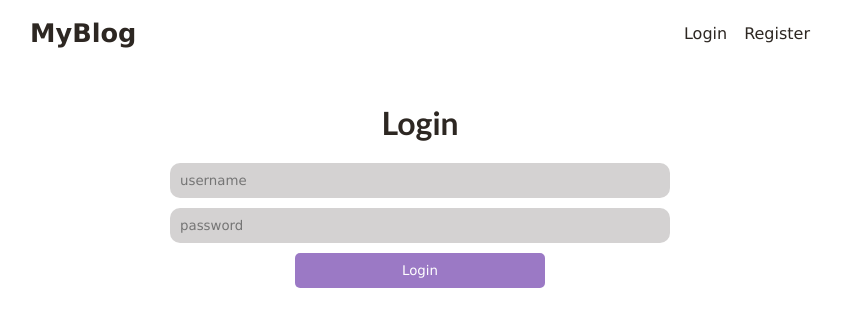
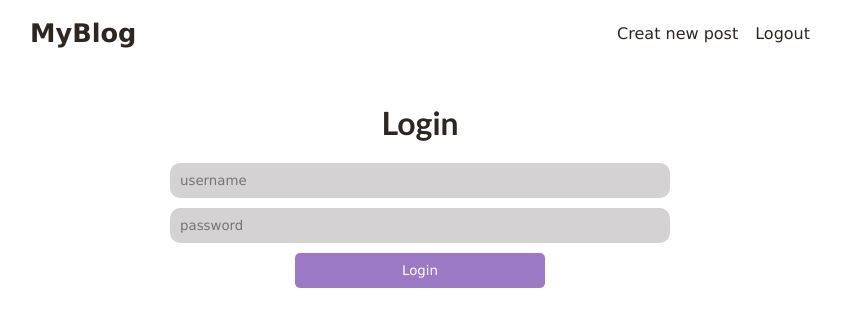
Before and after one commit to dahhou-ilyas/BlogHub, a React (Create React App) app in the folder front-end/: page /login in a window 1280 px wide. Shown: the top 326 px of the page, without its empty margins (220-1062 px from the left). Built offline with nearby package versions, Linux system fonts and the light colour scheme; no server answers.

Commit message:
useContext

```diff
--- a/front-end/src/App.js
+++ b/front-end/src/App.js
@@ -5,17 +5,21 @@ import Post from './compenant/Post';
 import Layout from './compenant/Layout';
 import Login from './compenant/Login';
 import Registre from './compenant/Registre';
-
+import {UserContextProvide} from './Usercontext'
 
 function App() {
   return (
-    <Routes>
+    <UserContextProvide>
+      <Routes>
       <Route path='/' element={<Layout/>}>
         <Route index element={<Post/>}/>
         <Route path={'/login'} element={<Login/>}/>
         <Route path={'/registre'} element={<Registre/>}/>
+        <Route/>
       </Route>
     </Routes>
+    </UserContextProvide>
+
   );
 }
 
--- /dev/null
+++ b/front-end/src/Usercontext.js
@@ -0,0 +1,14 @@
+import React, { useState,createContext } from 'react'
+
+
+
+export const Usercontext=createContext({});
+
+export function UserContextProvide({children}){
+    const [userInfo,setUserInfo]=useState({})
+    return (
+        <Usercontext.Provider value={{userInfo,setUserInfo}}>
+            {children}
+        </Usercontext.Provider>
+    );
+}
--- a/front-end/src/compenant/Header.js
+++ b/front-end/src/compenant/Header.js
@@ -1,15 +1,17 @@
-import React ,{ Component, useEffect, useState } from 'react'
+import React ,{ Component, useContext, useEffect, useState } from 'react'
 import {Link} from 'react-router-dom'
+import  {Usercontext}  from '../Usercontext'
 
 function Header() {
-  const [username,setUsername]=useState('')
+  const {setUserInfo,userInfo}=useContext(Usercontext)
+
 
    useEffect(()=>{
       fetch('http://localhost:4000/profile',{
         credentials:'include',
       }).then((respon)=>{
         respon.json().then(dataUser=>{
-          setUsername(dataUser.username);
+          setUserInfo(dataUser);
         })
       })
    },[])
@@ -19,9 +21,10 @@ function Header() {
       credentials:"include",
       method:'POST',
     })
+    setUserInfo(null)
    }
 
-
+   const username=userInfo;
   return (
     <header>
         <Link to="/" className="logo">MyBlog</Link>
--- a/front-end/src/compenant/Login.js
+++ b/front-end/src/compenant/Login.js
@@ -1,11 +1,17 @@
-import React, { useState } from 'react'
+import React, { useContext, useState } from 'react'
 import {Navigate} from 'react-router-dom';
+import { Usercontext } from '../Usercontext';
+
+
+
 
 function Login() {
 
   const [username,setUsername]=useState('');
   const [password,setPassword]=useState('');
   const [redirect,setRedirect]=useState(false)
+  const {setUserInfo}=useContext(Usercontext)
+
   async function log(e){
     e.preventDefault();
     const res=await fetch('http://localhost:4000/login',{
@@ -15,7 +21,11 @@ function Login() {
       credentials:'include',
     })
     if(res.ok){
-      setRedirect(true)
+      res.json().then((userInfo)=>{
+        setUserInfo(userInfo)
+        setRedirect(true)
+      })
+
     }else{
       alert("not defined")
     }
```
Also changed, not shown: 1 other file (tests, documents, lock files or other folders).
